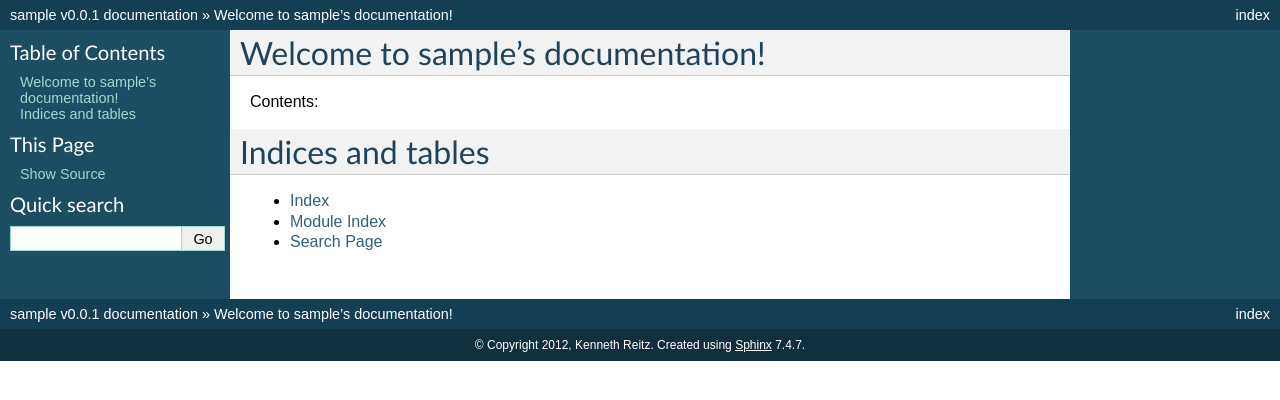
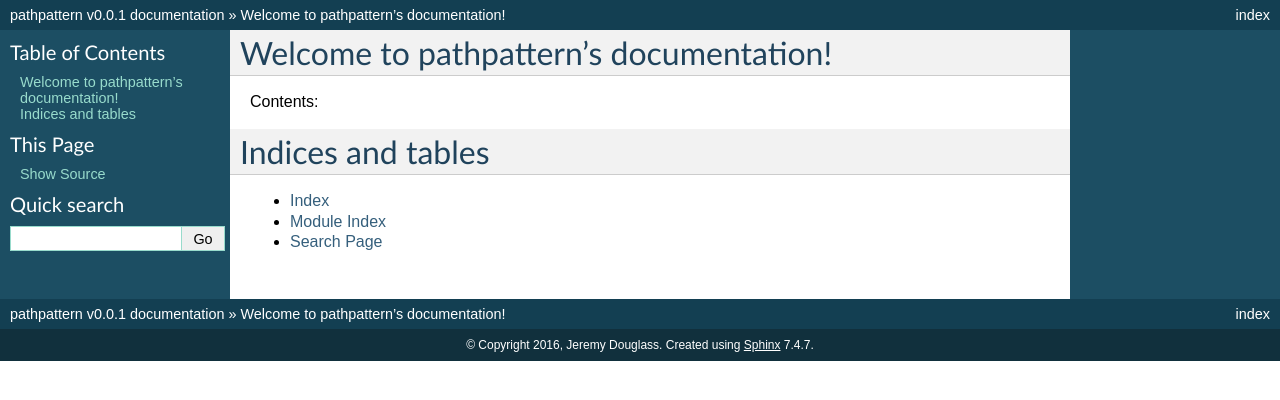
Before and after one commit to jeremydouglass/pathpattern, a Sphinx documentation site: the page built from docs/index.rst, in a window 1280 px wide. Shown: the top 400 px of the page. Built offline with Sphinx 7.4.7, drawn with Linux system fonts in a browser that asks for light colours.

Commit message:
customized template for pathpattern

```diff
--- a/README.rst
+++ b/README.rst
@@ -1,6 +1,6 @@
-Sample Module Repository
+pathpattern
 ========================
 
-This simple project is an example repo for Python projects.
+Graph analysis of branching interactive works.
 
-`Learn more <http://www.kennethreitz.org/essays/repository-structure-and-python>`_.
+`Learn more <http://www.jeremydouglass.com/pathpattern/`_.
--- a/docs/conf.py
+++ b/docs/conf.py
@@ -1,6 +1,6 @@
 # -*- coding: utf-8 -*-
 #
-# sample documentation build configuration file, created by
+# pathpattern documentation build configuration file, created by
 # sphinx-quickstart on Mon Apr 16 21:22:43 2012.
 #
 # This file is execfile()d with the current directory set to its containing dir.
@@ -40,8 +40,8 @@ source_suffix = '.rst'
 master_doc = 'index'
 
 # General information about the project.
-project = u'sample'
-copyright = u'2012, Kenneth Reitz'
+project = u'pathpattern'
+copyright = u'2016, Jeremy Douglass'
 
 # The version info for the project you're documenting, acts as replacement for
 # |version| and |release|, also used in various other places throughout the
@@ -164,7 +164,7 @@ html_static_path = ['_static']
 #html_file_suffix = None
 
 # Output file base name for HTML help builder.
-htmlhelp_basename = 'sampledoc'
+htmlhelp_basename = 'pathpatterndoc'
 
 
 # -- Options for LaTeX output --------------------------------------------------
@@ -183,8 +183,8 @@ latex_elements = {
 # Grouping the document tree into LaTeX files. List of tuples
 # (source start file, target name, title, author, documentclass [howto/manual]).
 latex_documents = [
-  ('index', 'sample.tex', u'sample Documentation',
-   u'Kenneth Reitz', 'manual'),
+  ('index', 'pathpattern.tex', u'pathpattern Documentation',
+   u'Jeremy Douglass', 'manual'),
 ]
 
 # The name of an image file (relative to this directory) to place at the top of
@@ -213,8 +213,8 @@ latex_documents = [
 # One entry per manual page. List of tuples
 # (source start file, name, description, authors, manual section).
 man_pages = [
-    ('index', 'sample', u'sample Documentation',
-     [u'Kenneth Reitz'], 1)
+    ('index', 'pathpattern', u'pathpattern Documentation',
+     [u'Jeremy Douglass'], 1)
 ]
 
 # If true, show URL addresses after external links.
@@ -227,8 +227,8 @@ man_pages = [
 # (source start file, target name, title, author,
 #  dir menu entry, description, category)
 texinfo_documents = [
-  ('index', 'sample', u'sample Documentation',
-   u'Kenneth Reitz', 'sample', 'One line description of project.',
+  ('index', 'pathpattern', u'pathpattern Documentation',
+   u'Jeremy Douglass', 'pathpattern', 'graph analysis of branching interactive works.',
    'Miscellaneous'),
 ]
 
--- a/docs/index.rst
+++ b/docs/index.rst
@@ -3,7 +3,7 @@
    You can adapt this file completely to your liking, but it should at least
    contain the root `toctree` directive.
 
-Welcome to sample's documentation!
+Welcome to pathpattern's documentation!
 ==================================
 
 Contents:
--- /dev/null
+++ b/pathpattern/__init__.py
@@ -0,0 +1 @@
+from .core import *
--- a/requirements.txt
+++ b/requirements.txt
@@ -1,2 +1,2 @@
-nose
+python-igraph==0.7.1.post6
 sphinx
--- a/sample/__init__.py
+++ /dev/null
@@ -1 +0,0 @@
-from .core import hmm
```
Also changed, not shown: setup.py (+5 -5 lines), 8 other files.
